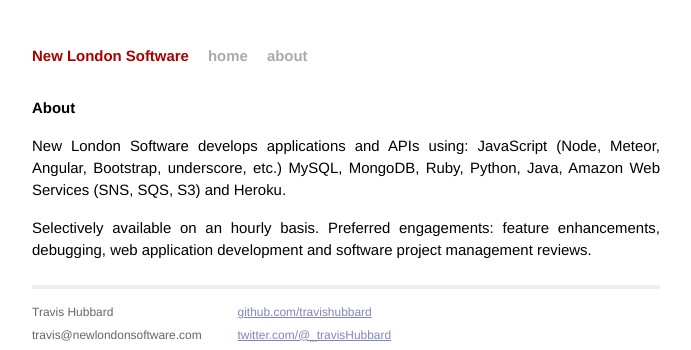
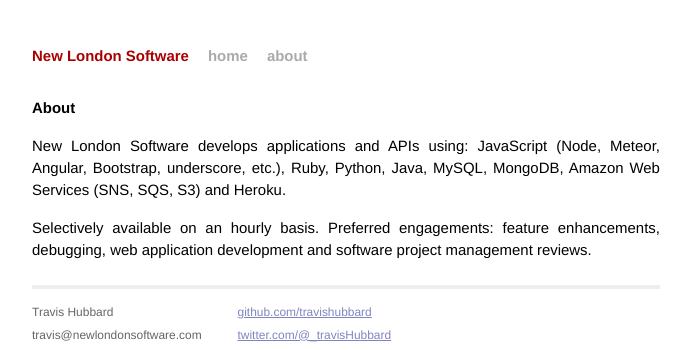
Before and after one commit to travishubbard/travishubbard.github.io, a Jekyll site: the page built from about.html, in a window 1280 px wide. Shown: the top 350 px of the page, without its empty margins (294-985 px from the left). Built offline with Jekyll 4.4.1, drawn with Linux system fonts in a browser that asks for light colours; Markdown is read by kramdown in place of the engine named in the settings.

```diff
--- a/about.html
+++ b/about.html
@@ -7,7 +7,7 @@ title: New London Software - About
   <h1>About</h1>
 
 	<p>
-		New London Software develops applications and APIs using: JavaScript (Node, Meteor, Angular, Bootstrap, underscore, etc.) MySQL, MongoDB, Ruby, Python, Java, Amazon Web Services (SNS, SQS, S3) and Heroku.
+		New London Software develops applications and APIs using: JavaScript (Node, Meteor, Angular, Bootstrap, underscore, etc.), Ruby, Python, Java, MySQL, MongoDB, Amazon Web Services (SNS, SQS, S3) and Heroku.
 	</p>
 
 	<p>
```
